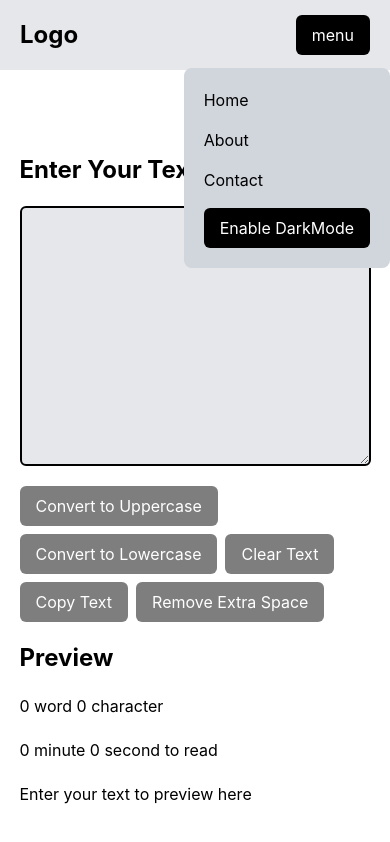
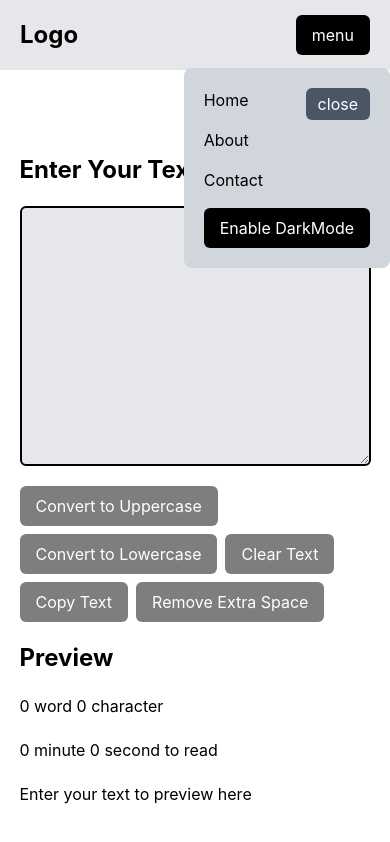
Before and after one commit to Muhammad-Nasar-Ullah/practiceProjectReact, a React (Vite) app: page / in a window 390 px wide. Both pictures are taken after a click on the button "menu". Built offline with nearby package versions, Linux system fonts and the light colour scheme.

Commit message:
added close button in menu

```diff
--- a/src/components/Navbar.jsx
+++ b/src/components/Navbar.jsx
@@ -18,6 +18,7 @@ const Navbar = ({ mode, toggleMode }) => {
                         <li className={`${mode === 'dark' ? 'text-white' : 'text-black'}`}><Link to='/'>Home</Link></li>
                         <li className={`${mode === 'dark' ? 'text-white' : 'text-black'}`}><Link to='/about'>About</Link></li>
                         <li className={`${mode === 'dark' ? 'text-white' : 'text-black'}`}><Link to='/contact'>Contact</Link></li>
+                        <button onClick={() => setDropdown(false)} className={`px-3 py-1 rounded-md absolute top-5 right-5 ${mode === 'light' ? 'bg-gray-600 text-white' : 'bg-white text-black'}`} style={{ cursor: 'pointer' }}>close</button>
                     </ul>
                     <button onClick={toggleMode} className={`px-4 py-2 rounded-md ${mode === 'light' ? 'bg-black text-white' : 'bg-white text-black'}`} style={{ cursor: 'pointer' }}>{mode === 'light' ? 'Enable DarkMode' : 'Enable LightMode'}</button>
                 </div>
```
